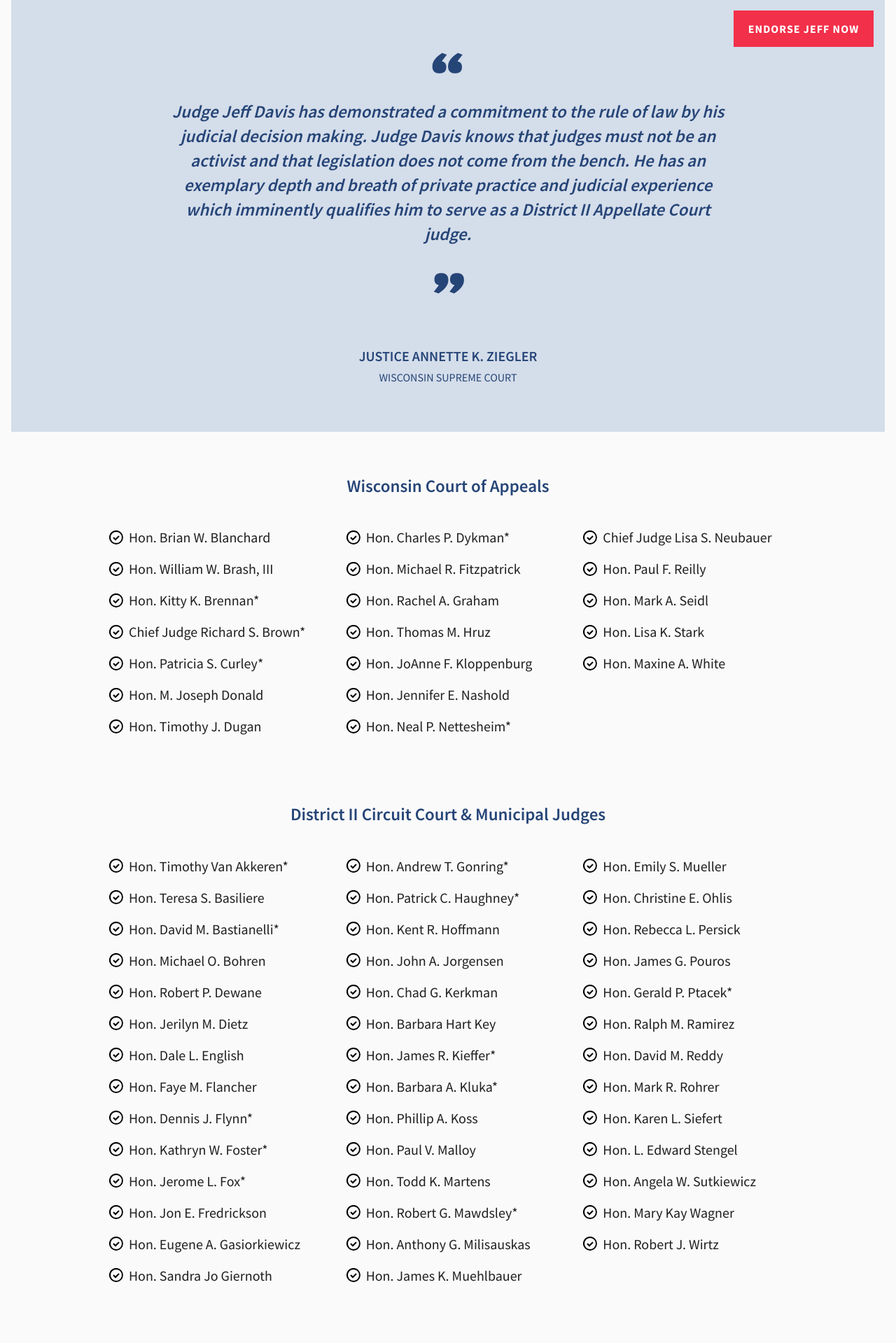
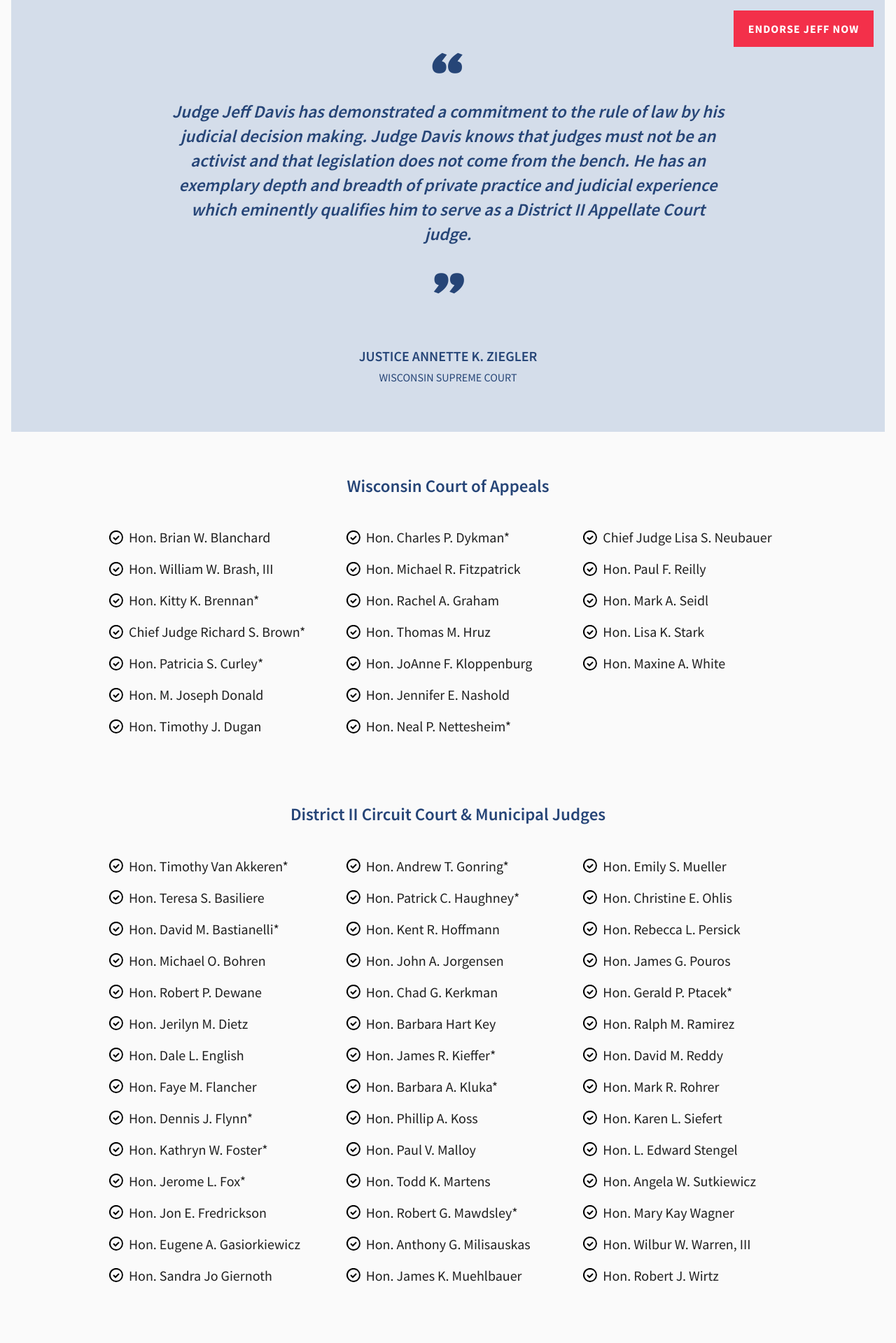
Before and after one commit to tekjoe/judicial-campaign, a Gatsby site: page /endorsements in a window 1280 px wide. Shown: the part 701-2620 px from the top of the page at 70% size. Built offline with nearby package versions, Linux system fonts and the light colour scheme; Gatsby itself is replaced by a stand-in of ours.

Commit message:
fixed typos

```diff
--- a/src/components/molecules/TestimonialSlider/index.js
+++ b/src/components/molecules/TestimonialSlider/index.js
@@ -164,7 +164,7 @@
 const testimonials = [
   {
     quote:
-      "Judge Jeff Davis has demonstrated a commitment to the rule of law by his judicial decision making. Judge Davis knows that judges must not be an activist and that legislation does not come from the bench. He has an exemplary depth and breath of private practice and judicial experience which imminently qualifies him to serve as a District II Appellate Court judge.",
+      "Judge Jeff Davis has demonstrated a commitment to the rule of law by his judicial decision making. Judge Davis knows that judges must not be an activist and that legislation does not come from the bench. He has an exemplary depth and breadth of private practice and judicial experience which eminently qualifies him to serve as a District II Appellate Court judge.",
     attestant: "Justice Annette K. Ziegler",
     position: "Wisconsin Supreme Court",
     image: ziegler,
--- a/src/components/organisms/Endorsements/index.js
+++ b/src/components/organisms/Endorsements/index.js
@@ -92,7 +92,7 @@
         </Grid>
       </ContentContainer>
       <Testimonial
-        testimonial="Judge Jeff Davis has demonstrated a commitment to the rule of law by his judicial decision making. Judge Davis knows that judges must not be an activist and that legislation does not come from the bench. He has an exemplary depth and breath of private practice and judicial experience which imminently qualifies him to serve as a District II Appellate Court judge."
+        testimonial="Judge Jeff Davis has demonstrated a commitment to the rule of law by his judicial decision making. Judge Davis knows that judges must not be an activist and that legislation does not come from the bench. He has an exemplary depth and breadth of private practice and judicial experience which eminently qualifies him to serve as a District II Appellate Court judge."
         attestant="Justice Annette K. Ziegler"
         position="Wisconsin Supreme Court"
       />
--- a/src/components/organisms/Endorsements/utils.js
+++ b/src/components/organisms/Endorsements/utils.js
@@ -68,6 +68,7 @@
     "Hon. Rebecca L. Persick",
     "Hon. Timothy Van Akkeren*",
     "Hon. Eugene A. Gasiorkiewicz",
+    "Hon. Wilbur W. Warren, III",
   ],
   electedOfficials: [
     "DA Mark D. Bensen",
```
